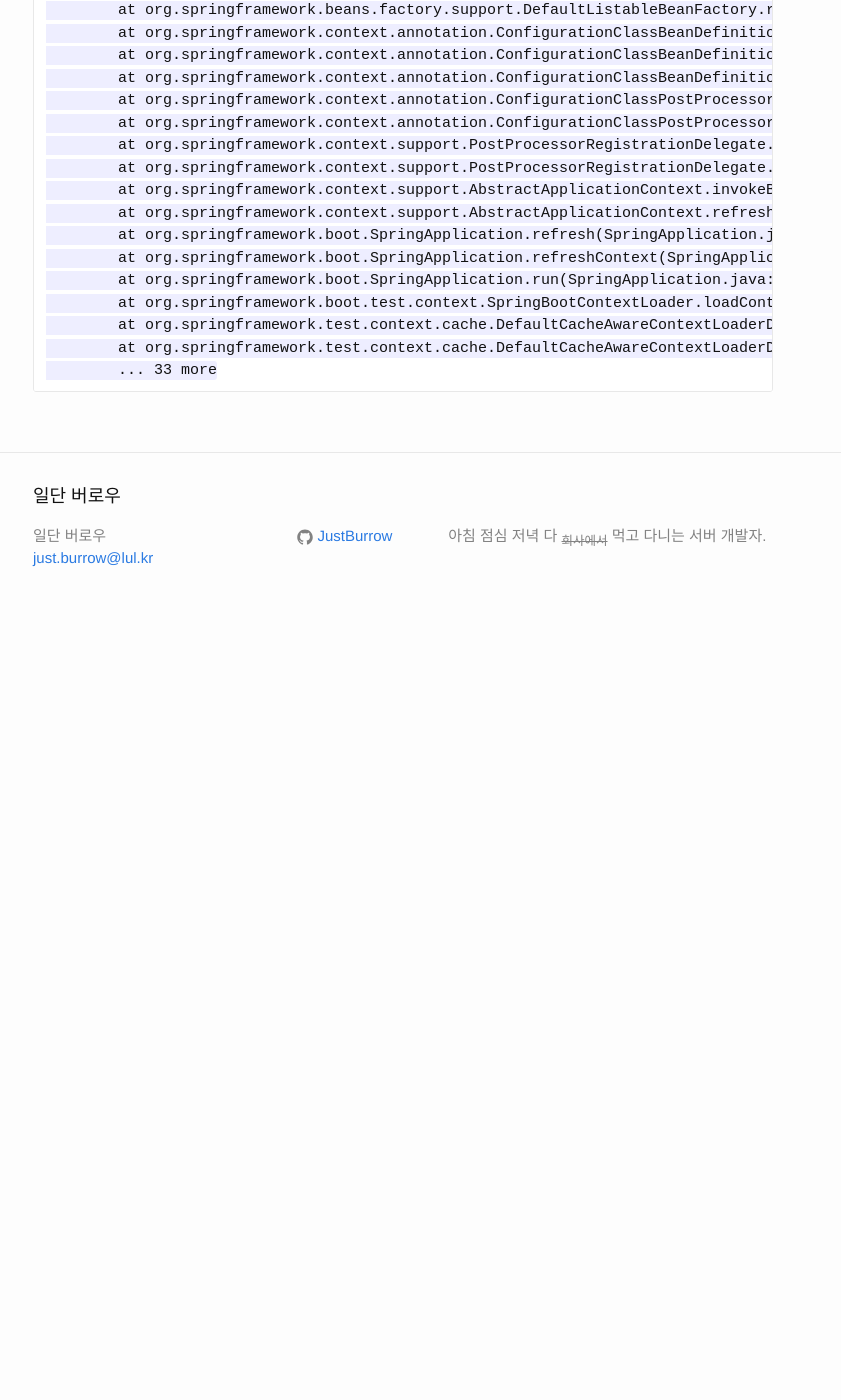
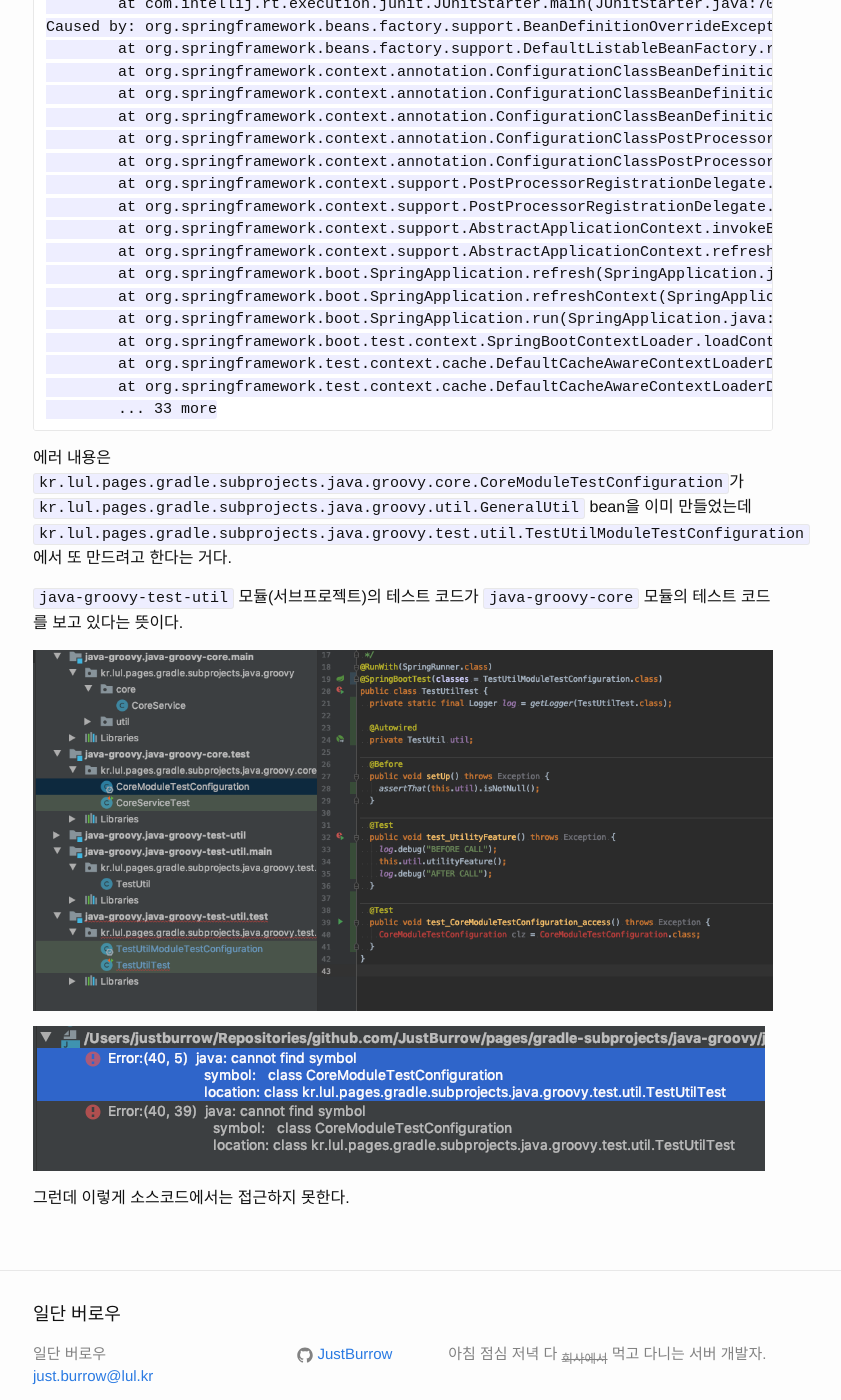
Before and after one commit to JustBurrow/JustBurrow.github.io, a Jekyll site: the page built from _posts/2019-08-01-gradle-subprojects.md, in a window 1280 px wide and 1400 px high, scrolled down 2357 px. Shown: the whole window, without its empty margins (237-1078 px from the left). Built offline with Jekyll 4.4.1, drawn with Linux system fonts in a browser that asks for light colours; before the commit the page ends 2987 px from its top, so only the background shows below that.

Commit message:
ADD : 현상 설명과 원인 추가.

````diff
--- a/_posts/2019-08-01-gradle-subprojects.md
+++ b/_posts/2019-08-01-gradle-subprojects.md
@@ -39,6 +39,8 @@ BUILD SUCCESSFUL in 5s
 JUnit test config :
 
 ![JUnit test config]({{ base.url }}/assets/gradle-subprojects/java-groovy/IntelliJ_JUnit_config.png)
+
+JUnit test 실행 결과 :
 
 ```
 java.lang.IllegalStateException: Failed to load ApplicationContext
@@ -96,3 +98,13 @@ Caused by: org.springframework.beans.factory.support.BeanDefinitionOverrideExcep
 	at org.springframework.test.context.cache.DefaultCacheAwareContextLoaderDelegate.loadContext(DefaultCacheAwareContextLoaderDelegate.java:117)
 	... 33 more
 ```
+
+에러 내용은 `kr.lul.pages.gradle.subprojects.java.groovy.core.CoreModuleTestConfiguration`가 `kr.lul.pages.gradle.subprojects.java.groovy.util.GeneralUtil` bean을 이미 만들었는데 `kr.lul.pages.gradle.subprojects.java.groovy.test.util.TestUtilModuleTestConfiguration`에서 또 만드려고 한다는 거다.
+
+`java-groovy-test-util` 모듈(서브프로젝트)의 테스트 코드가 `java-groovy-core` 모듈의 테스트 코드를 보고 있다는 뜻이다.
+
+![`CoreModuleTestConfiguration` 접근 코드.]({{ base.url }}/assets/gradle-subprojects/java-groovy/test_code_access_code.png)
+
+![`CoreModuleTestConfiguration` 접근 실패.]({{ base.url }}/assets/gradle-subprojects/java-groovy/test_code_access_fail.png)
+
+그런데 이렇게 소스코드에서는 접근하지 못한다.
````
Also changed, not shown: assets/gradle-subprojects/java-groovy/test_code_access_code.png (added), assets/gradle-subprojects/java-groovy/test_code_access_fail.png (added).
